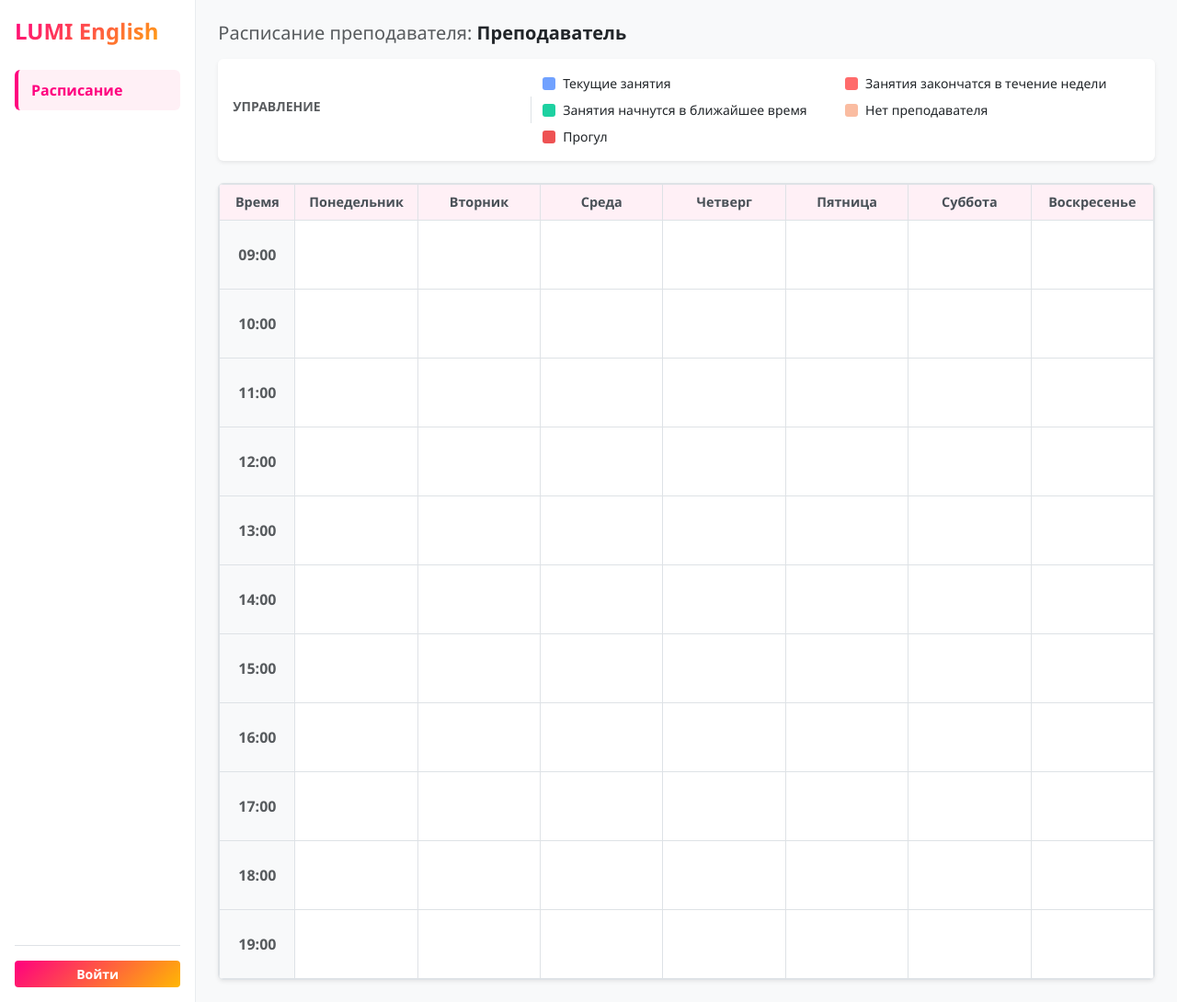
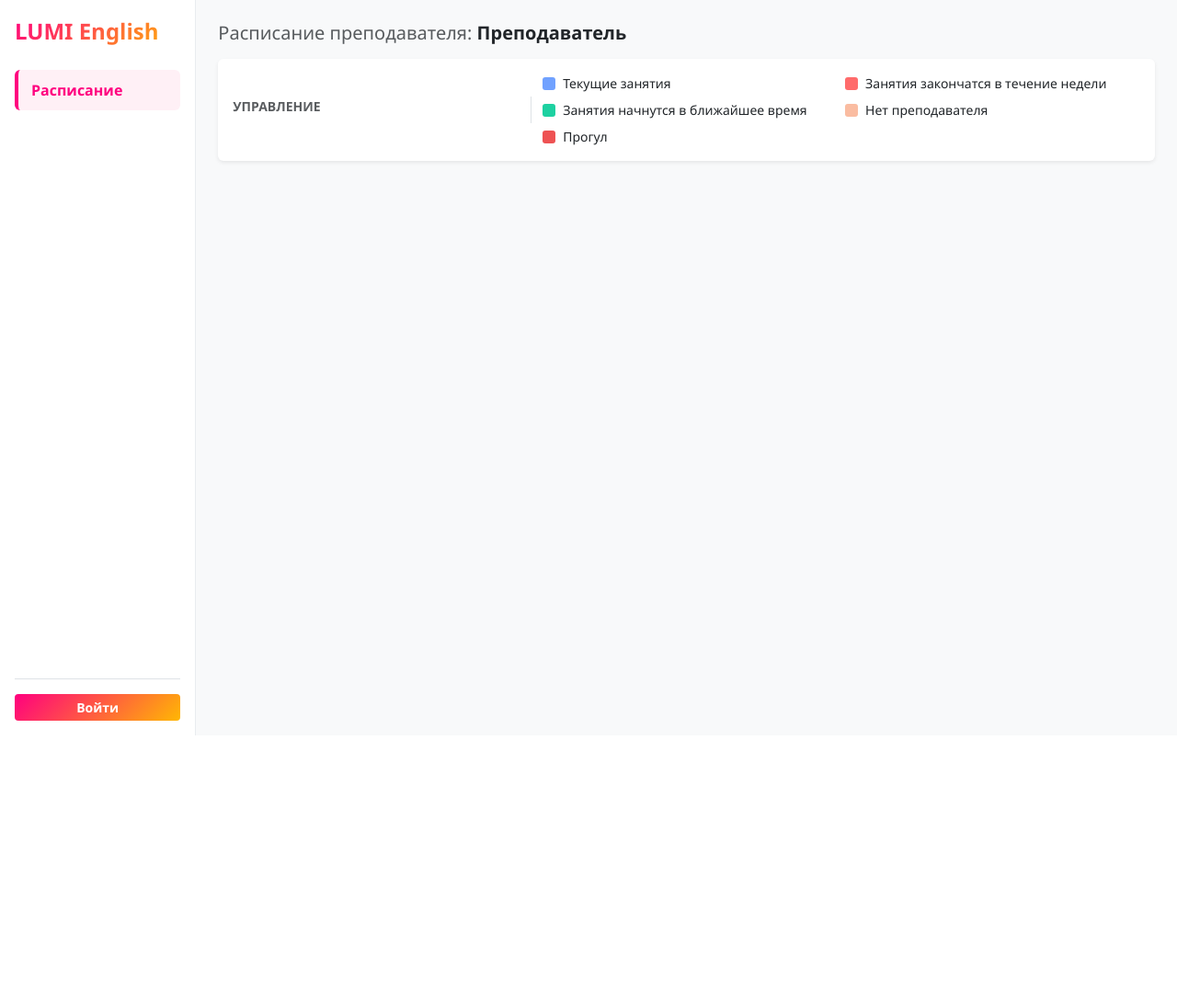
Before and after one commit to jironimo207-collab/AlinaPythonProject, a FastAPI app: page /schedule in a window 1280 px wide. Shown: the whole page at 92% size. After the commit the page ends 800 px from the top, so only its background shows below. Run offline with FastAPI, Linux system fonts and the light colour scheme.

Commit message:
Update schedule template 3

```diff
--- a/templates/schedule.html
+++ b/templates/schedule.html
@@ -163,48 +163,10 @@
                 </div>
             </div>
 
-            <!-- Таблица расписания -->
-            {% set time_slots = ['09:00', '10:00', '11:00', '12:00', '13:00', '14:00', '15:00', '16:00', '17:00', '18:00', '19:00'] %}
-            {% set days = [('Понедельник', 'mon'), ('Вторник', 'tue'), ('Среда', 'wed'), ('Четверг', 'thu'), ('Пятница', 'fri'), ('Суббота', 'sat'), ('Воскресенье', 'sun')] %}
+            <!-- ========================================== -->
+            <!--   СЮДА ВСТАВЛЯЕТСЯ ТАБЛИЦА РАСПИСАНИЯ      -->
+            <!-- ========================================== -->
 
-            <div class="table-responsive bg-white rounded shadow-sm border">
-                <table class="table table-bordered schedule-table mb-0">
-                    <thead>
-                        <tr>
-                            <th style="min-width: 80px;">Время</th>
-                            {% for day_name, day_code in days %}
-                                <th style="min-width: 130px;">{{ day_name }}</th>
-                            {% endfor %}
-                        </tr>
-                    </thead>
-                    <tbody>
-                        {% for time_slot in time_slots %}
-                        <tr>
-                            <td class="text-center align-middle fw-bold text-muted bg-light">{{ time_slot }}</td>
-                            {% for day_name, day_code in days %}
-                                <td class="align-top p-1" style="height: 75px;">
-                                    {% for lesson in schedule %}
-                                        {% if (lesson.day == day_code or lesson.day == day_name) and (lesson.time_slot == time_slot or lesson.time == time_slot) %}
-                                            <div class="task-card mb-1" style="background-color: {{ lesson.color or '#70a1ff' }};">
-                                                <div class="fw-bold">{{ lesson.title or (lesson.student.name if lesson.student else 'Занятие') }}</div>
-                                                {% if lesson.note %}
-                                                    <div class="small opacity-75">{{ lesson.note }}</div>
-                                                {% endif %}
-                                                {% if is_teacher %}
-                                                    <form action="/schedule/delete/{{ lesson.id }}" method="POST" class="d-inline" onsubmit="return confirm('Удалить?')">
-                                                        <button type="submit" class="btn-delete" title="Удалить">&times;</button>
-                                                    </form>
-                                                {% endif %}
-                                            </div>
-                                        {% endif %}
-                                    {% endfor %}
-                                </td>
-                            {% endfor %}
-                        </tr>
-                        {% endfor %}
-                    </tbody>
-                </table>
-            </div>
         </div>
     </div>
 </div>
```
